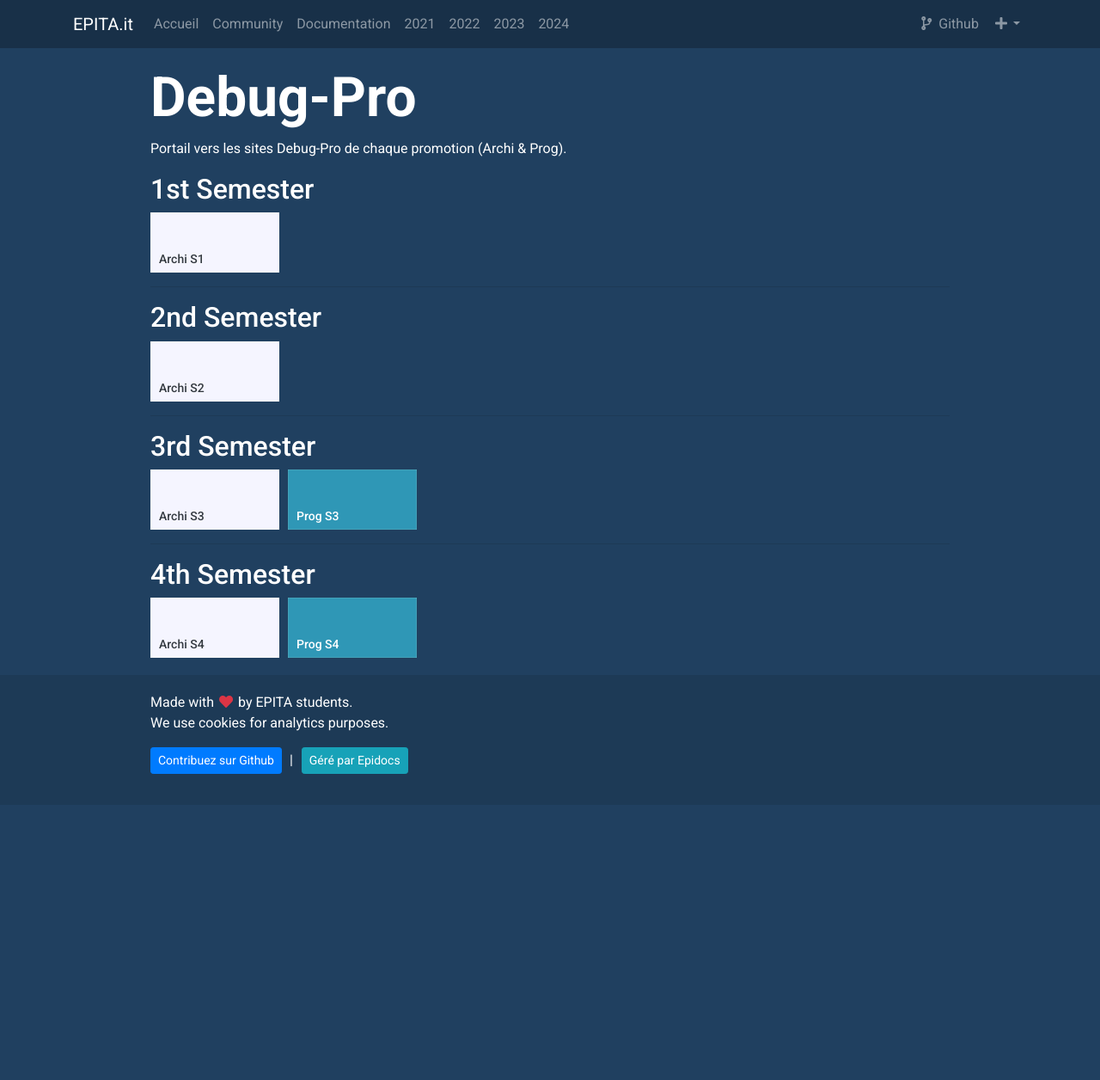
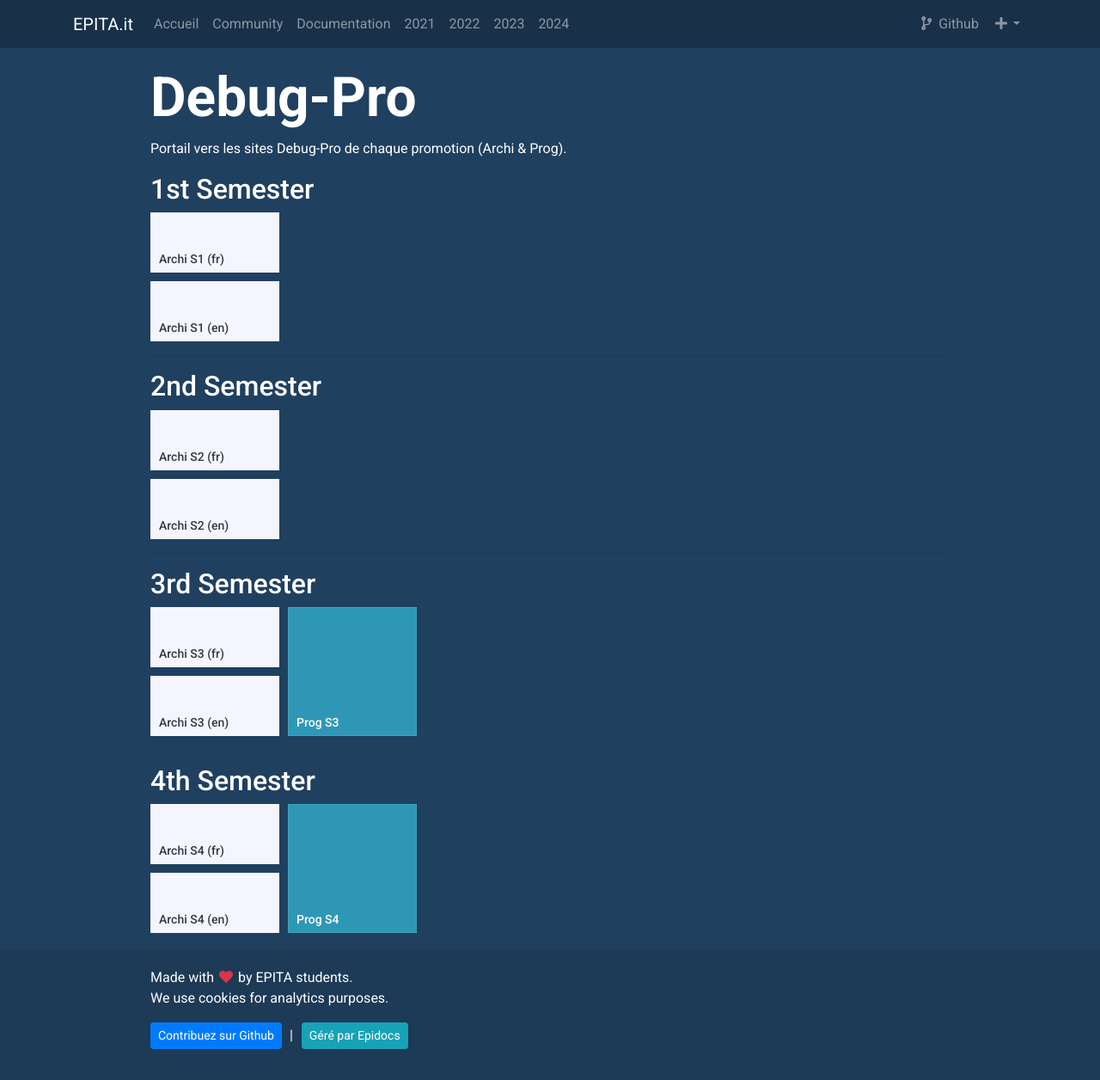
Before and after one commit to Epidocs/epita.it, a Jekyll site: the page built from debugpro.html, in a window 1280 px wide. Shown: the whole page at 86% size. Built offline with Jekyll 4.4.1, drawn with Linux system fonts in a browser that asks for light colours; nearby versions of some CDN libraries; before the commit the page ends 936 px from its top, so only the background shows below that.

Commit message:
Added fr/en links to debugpro + Resized tiles

```diff
--- a/_data/debugpro.yml
+++ b/_data/debugpro.yml
@@ -1,43 +1,75 @@
 - title: 1st Semester
   items:
-  - name: Archi S1
-    href: http://www.debug-pro.com/epita/archi/s1/en
-    class: tile-small-wide text-dark
-    style:
-    - 'background-color: #f5f5ff'
+  - class: tile-medium
+    items:
+    - name: Archi S1 (fr)
+      href: http://www.debug-pro.com/epita/archi/s1/fr
+      class: tile-small-wide text-dark
+      style:
+      - 'background-color: #f5f5ff'
+
+    - name: Archi S1 (en)
+      href: http://www.debug-pro.com/epita/archi/s1/en
+      class: tile-small-wide text-dark
+      style:
+      - 'background-color: #f5f5ff'
 
 - title: 2nd Semester
   items:
-  - name: Archi S2
-    href: http://www.debug-pro.com/epita/archi/s2/en
-    class: tile-small-wide text-dark
-    style:
-    - 'background-color: #f5f5ff'
+  - class: tile-medium
+    items:
+    - name: Archi S2 (fr)
+      href: http://www.debug-pro.com/epita/archi/s2/en
+      class: tile-small-wide text-dark
+      style:
+      - 'background-color: #f5f5ff'
+
+    - name: Archi S2 (en)
+      href: http://www.debug-pro.com/epita/archi/s2/en
+      class: tile-small-wide text-dark
+      style:
+      - 'background-color: #f5f5ff'
 
 - title: 3rd Semester
   items:
-  - name: Archi S3
-    href: http://www.debug-pro.com/epita/archi/s3/en
-    class: tile-small-wide text-dark
-    style:
-    - 'background-color: #f5f5ff'
+  - class: tile-medium
+    items:
+    - name: Archi S3 (fr)
+      href: http://www.debug-pro.com/epita/archi/s3/en
+      class: tile-small-wide text-dark
+      style:
+      - 'background-color: #f5f5ff'
+
+    - name: Archi S3 (en)
+      href: http://www.debug-pro.com/epita/archi/s3/en
+      class: tile-small-wide text-dark
+      style:
+      - 'background-color: #f5f5ff'
 
   - name: Prog S3
     href: http://www.debug-pro.com/epita/prog/s3
-    class: tile-small-wide
+    class: tile-medium
     style:
     - 'background-color: #2f97b6'
 
 - title: 4th Semester
   items:
-  - name: Archi S4
-    href: http://www.debug-pro.com/epita/archi/s4/en
-    class: tile-small-wide text-dark
-    style:
-    - 'background-color: #f5f5ff'
+  - class: tile-medium
+    items:
+    - name: Archi S4 (fr)
+      href: http://www.debug-pro.com/epita/archi/s4/en
+      class: tile-small-wide text-dark
+      style:
+      - 'background-color: #f5f5ff'
+
+    - name: Archi S4 (en)
+      href: http://www.debug-pro.com/epita/archi/s4/en
+      class: tile-small-wide text-dark
+      style:
+      - 'background-color: #f5f5ff'
 
   - name: Prog S4
     href: http://www.debug-pro.com/epita/prog/s4
-    class: tile-small-wide
+    class: tile-medium
     style:
     - 'background-color: #2f97b6'
```
